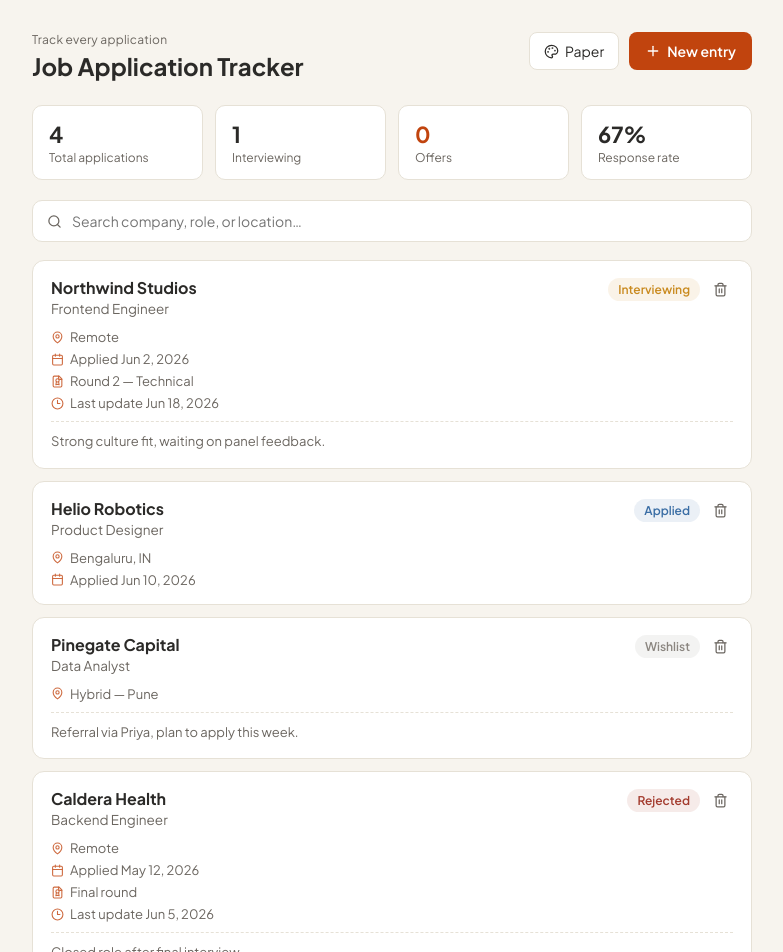
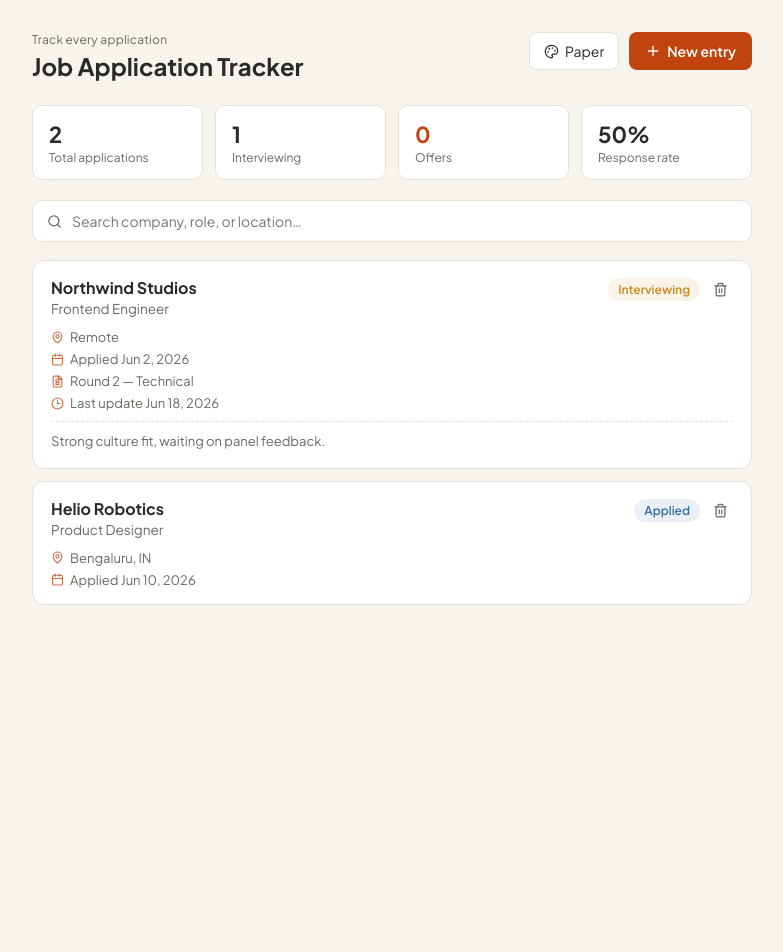
Before and after one commit to Rakshith0907/Job-tracker, a React (Vite) app: page / in a window 1280 px wide. Shown: the top 952 px of the page, without its empty margins (248-1031 px from the left). After the commit the page ends 800 px from the top, so only its background shows below. Built offline with nearby package versions, Linux system fonts and the light colour scheme.

Commit message:
changed opening page

```diff
--- a/src/constants.js
+++ b/src/constants.js
@@ -96,28 +96,4 @@ export const SEED_DATA = [
     notes: "",
     link: "",
   },
-  {
-    id: uid(),
-    company: "Pinegate Capital",
-    role: "Data Analyst",
-    stage: "wishlist",
-    dateApplied: "",
-    lastActionDate: "",
-    location: "Hybrid — Pune",
-    round: "",
-    notes: "Referral via Priya, plan to apply this week.",
-    link: "",
-  },
-  {
-    id: uid(),
-    company: "Caldera Health",
-    role: "Backend Engineer",
-    stage: "rejected",
-    dateApplied: "2026-05-12",
-    lastActionDate: "2026-06-05",
-    location: "Remote",
-    round: "Final round",
-    notes: "Closed role after final interview.",
-    link: "",
-  },
 ];
```
